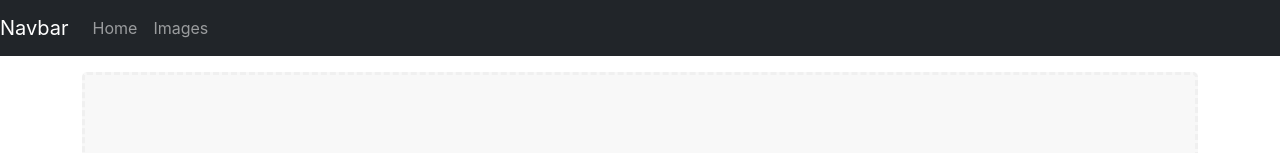
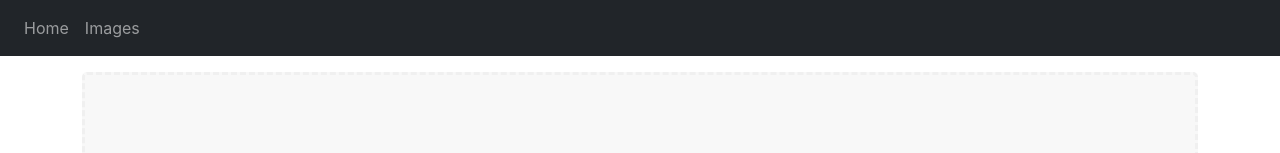
Before and after one commit to miguel-moukimou/py-image-classifier, a React (Create React App) app in the folder frontend-classifier/: page / in a window 1280 px wide. Shown: the top 153 px of the page. Built offline with nearby package versions, Linux system fonts and the light colour scheme.

Commit message:
created navigation bar, added react router

```diff
--- a/frontend-classifier/src/components/Navigation/Navigation.js
+++ b/frontend-classifier/src/components/Navigation/Navigation.js
@@ -1,12 +1,11 @@
 import React from 'react';
 import Nav from 'react-bootstrap/Nav';
 import Navbar from 'react-bootstrap/Navbar';
-import NavDropdown from 'react-bootstrap/NavDropdown';
 
 const Navigation = () => {
     return (
         <Navbar bg="dark" variant="dark" className='mb-3'>
-            <Navbar.Brand href="#home">Navbar</Navbar.Brand>
+            <Navbar.Brand href="/"></Navbar.Brand>
             <Nav className="me-auto">
                 <Nav.Link href="/">Home</Nav.Link>
                 <Nav.Link href="/list">Images</Nav.Link>
```
Also changed, not shown: 1 other file (tests, documents, lock files or other folders).
